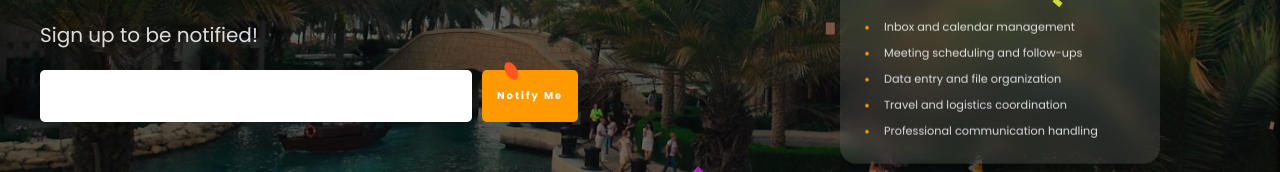
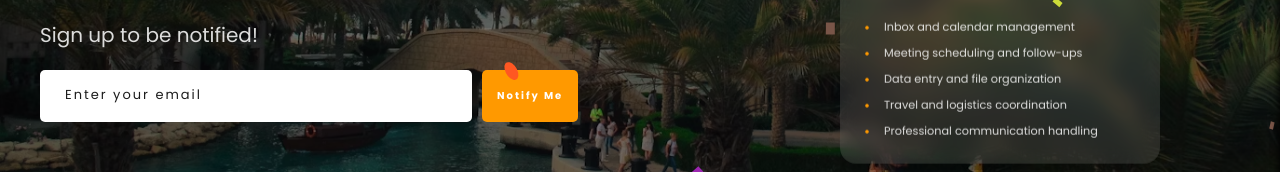
Before and after one commit to r-ahmed2022/marhabaconnect, a React (Vite) app: page / in a window 1280 px wide. Shown: the part 430-602 px from the top of the page. Built offline with nearby package versions, Linux system fonts and the light colour scheme.

Commit message:
updated notify-form

```diff
--- a/src/components/Home.jsx
+++ b/src/components/Home.jsx
@@ -200,6 +200,7 @@ const EmailForm = styled.form`
     letter-spacing: 0.2rem;
     border: none;
     border-radius: 5px;
+    color: #1c1c1c;
     width: 60%;
     @media (max-width: 415px) {
       padding: 1rem;
--- a/src/components/index.scss
+++ b/src/components/index.scss
@@ -288,3 +288,12 @@
        align-items: center;
        background: transparent;
   }
+
+  .notify-form {
+    input::placeholder {
+      color: #1c1c1c;
+      font-size: 1.3rem;
+      letter-spacing: .2rem;
+    }
+
+  }
```
